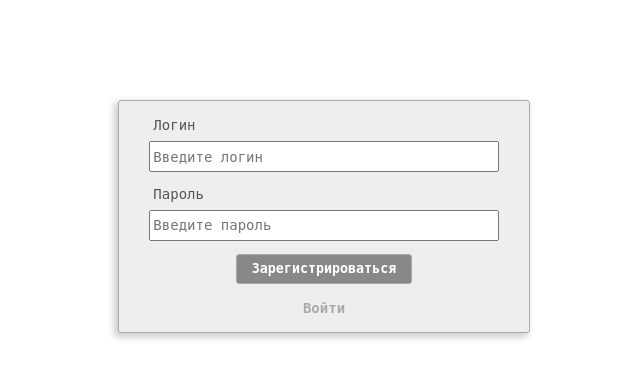
After one commit to alexander-kartavtsev/php, a PHP site: page /templ/registration.html in a window 1280 px wide. The commit adds this page. Shown: the top 378 px of the page, without its empty margins (316-956 px from the left). Run offline with PHP 8.4, Linux system fonts and the light colour scheme.

Commit message:
Добавил страницу регистрации, дополнил стили

```diff
--- a/templ/css/style.css
+++ b/templ/css/style.css
@@ -48,14 +48,21 @@ body {
 
 .form_auth .auth_btn {
     display: block;
-    width: 50%;
     height: 30px;
     border-radius: 3px;
     border: 1px solid #aaa;
-    font-size: 20px;
     text-align: center;
     cursor: pointer;
-    margin-bottom: 20px;
+    margin-bottom: 15px;
+    padding: 0 15px;
+    font-weight: bolder;
+    background-color: #888888;
+    color: #fff;
+}
+
+.form_auth .auth_btn:hover {
+    background-color: #eeeeee;
+    color: #555555;
 }
 
 .form_auth .link_reg {
--- /dev/null
+++ b/templ/registration.html
@@ -0,0 +1,21 @@
+<!DOCTYPE html>
+<html lang="en">
+    <head>
+        <meta charset="UTF-8">
+        <meta name="viewport" content="width=device-width, initial-scale=1">
+        <link rel="stylesheet" href="css/style.css">
+        <title>Auth</title>
+    </head>
+    <body>
+        <div class="form_auth">
+            <form action="registration.html" method="post">
+                <label for="login">Логин</label>
+                <input name="login" type="text" placeholder="Введите логин">
+                <label for="password">Пароль</label>
+                <input name="password" type="password" placeholder="Введите пароль">
+                <button class="auth_btn" type="button">Зарегистрироваться</button>
+            </form>
+            <a class="link_reg" href="auth.html">Войти</a>
+        </div>
+    </body>
+</html>
```
